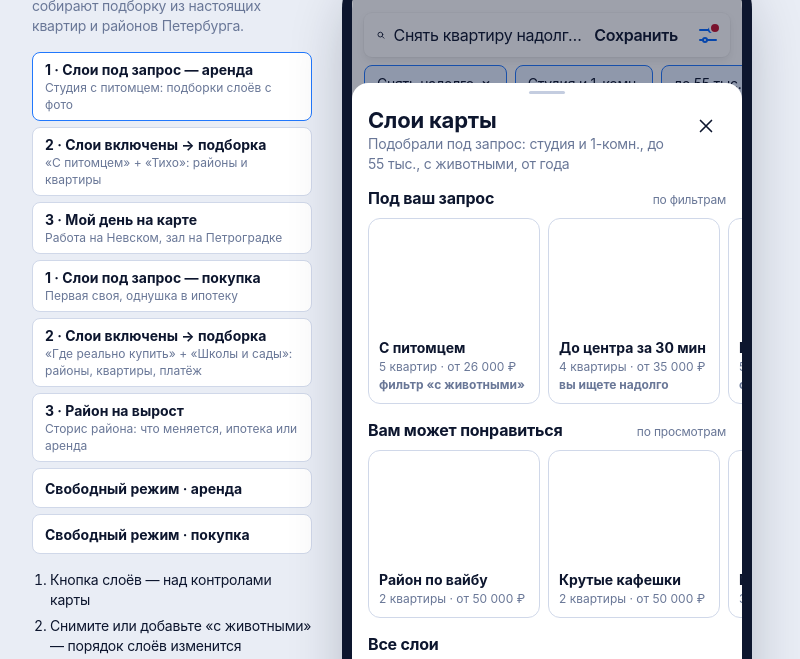
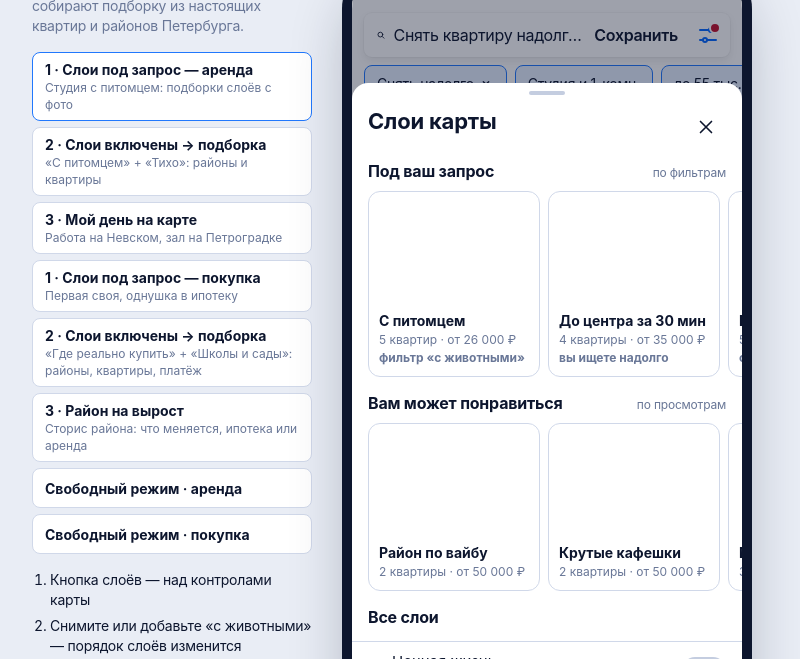
Before and after one commit to aruppel-netizen/cian-map-layers, a plain HTML site: page index.html in a window 1280 px wide. Shown: the part 120-779 px from the top of the page, without its empty margins (253-1053 px from the left). Drawn offline with Linux system fonts and the light colour scheme; grey boxes are pictures that could not be loaded.

Commit message:
Шторка слоёв: убрана строка «Подобрали под запрос…»
Co-Authored-By: Claude Opus 5.5 <noreply@anthropic.com>

```diff
--- a/index.html
+++ b/index.html
@@ -10,7 +10,7 @@
 <meta name="theme-color" content="#ffffff">
 <link rel="apple-touch-icon" href="icon/apple-touch-icon.png">
 <title>Циан · Слои карты в приложении — прототип</title>
-<link rel="stylesheet" href="layers.css?v=1123150854">
+<link rel="stylesheet" href="layers.css?v=1123161715">
 <!-- Живая карта Яндекса: грузится параллельно, интерфейс работает и без неё -->
 <script id="ymaps-script" src="https://api-maps.yandex.ru/2.1/?lang=ru_RU" async></script>
 </head>
@@ -71,6 +71,6 @@
 <script src="js/data.js"></script>
 <script src="js/districts.js"></script>
 <script src="js/districts-zones.js"></script>
-<script src="layers.js?v=1123150854"></script>
+<script src="layers.js?v=1123161715"></script>
 </body>
 </html>
--- a/layers.js
+++ b/layers.js
@@ -387,9 +387,8 @@
     const rest = r.filter((l) => !forYou.includes(l));
     const may = [...rest.filter((l) => l.badge || l.tool), ...rest.filter((l) => !l.badge && !l.tool)].slice(0, 3);
     const all = rest.filter((l) => !may.includes(l));
-    const f = D().filters.filter((x) => S.filters[x.id]).map((x) => x.t.toLowerCase()).join(", ");
     $("layersSheet").innerHTML = `<div class="handle" style="margin-top:8px"></div>
-      <div class="head"><div><h2>Слои карты</h2><div class="sub">Подобрали под запрос: ${f || "без фильтров"}</div></div><button class="iconbtn" type="button" id="closeLayers" aria-label="Закрыть">${ic("close", 22)}</button></div>
+      <div class="head"><div><h2>Слои карты</h2></div><button class="iconbtn" type="button" id="closeLayers" aria-label="Закрыть">${ic("close", 22)}</button></div>
       <div class="scroll">
       ${forYou.length ? `<div class="shelf"><div class="shelf-h"><b>Под ваш запрос</b><span>по фильтрам</span></div><div class="cards">${forYou.map((l) => lcard(l, l.why)).join("")}</div></div>` : ""}
       <div class="shelf"><div class="shelf-h"><b>Вам может понравиться</b><span>по просмотрам</span></div><div class="cards">${may.map((l) => lcard(l)).join("")}</div></div>
```
